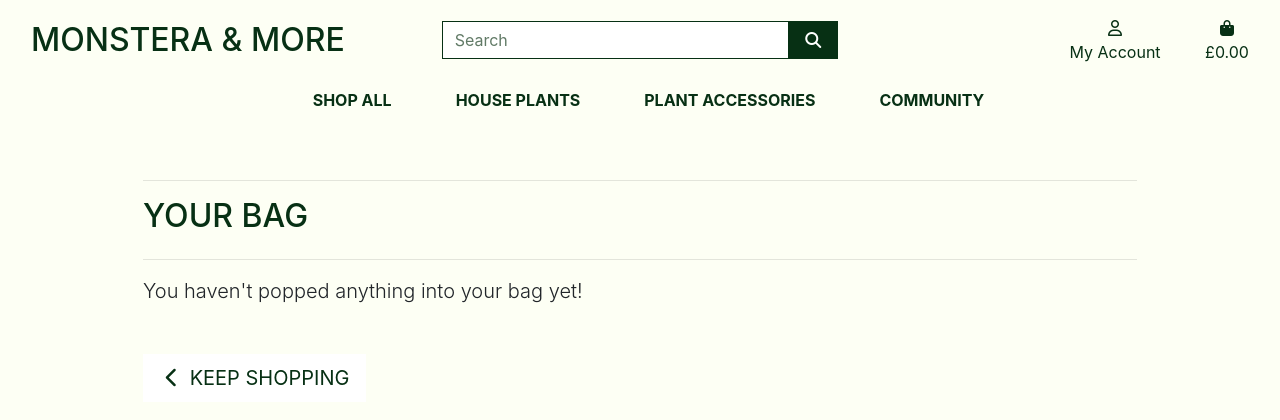
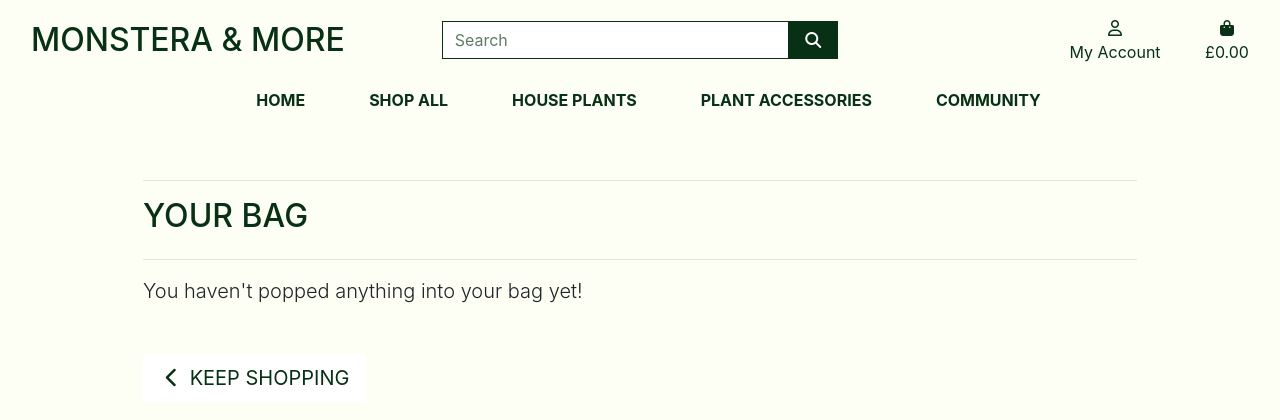
Before and after one commit to bethanyalicehall/e-commerce-ms4, a Django app: page /bag/ in a window 1280 px wide. Shown: the top 420 px of the page. Run offline with Django 3.2, Linux system fonts and the light colour scheme; some libraries are stand-ins or nearby versions.

Commit message:
Added homepage link for when not on homepage

```diff
--- a/templates/includes/main-nav.html
+++ b/templates/includes/main-nav.html
@@ -1,5 +1,12 @@
 <div class="collapse navbar-collapse" id="main-nav">
     <ul class="navbar-nav mobile-background-cream w-auto mx-auto">
+        {% if request.path != '/' %}
+        <li class="nav-item ">
+            <a class="logo-font font-weight-bold nav-link text-black mr-5" href="{% url 'home' %}" id="all-products-link">
+                Home
+            </a>
+        </li>
+        {% endif %}
         <li class="nav-item dropdown">
             <a class="logo-font font-weight-bold nav-link text-black mr-5" href="#" id="all-products-link" data-toggle="dropdown" aria-haspopup="true" aria-expanded="false">
                 Shop All
```
